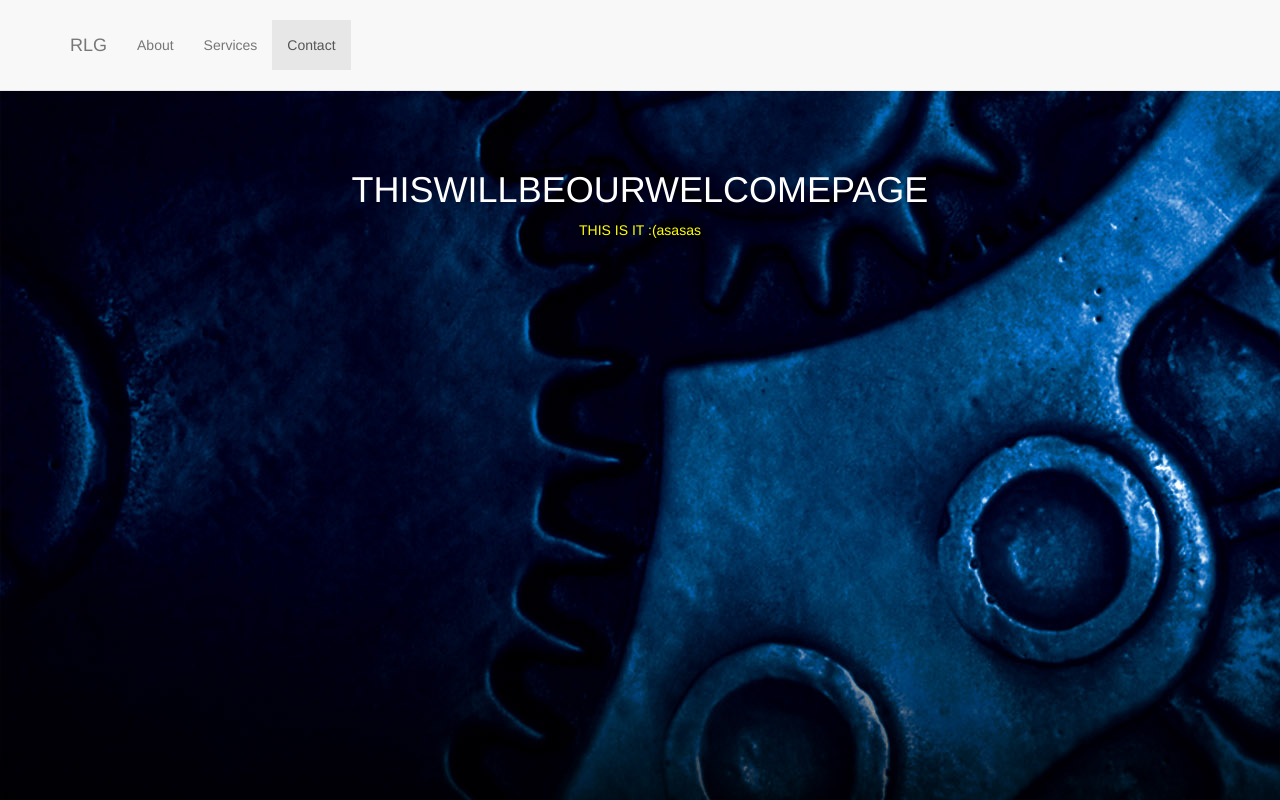
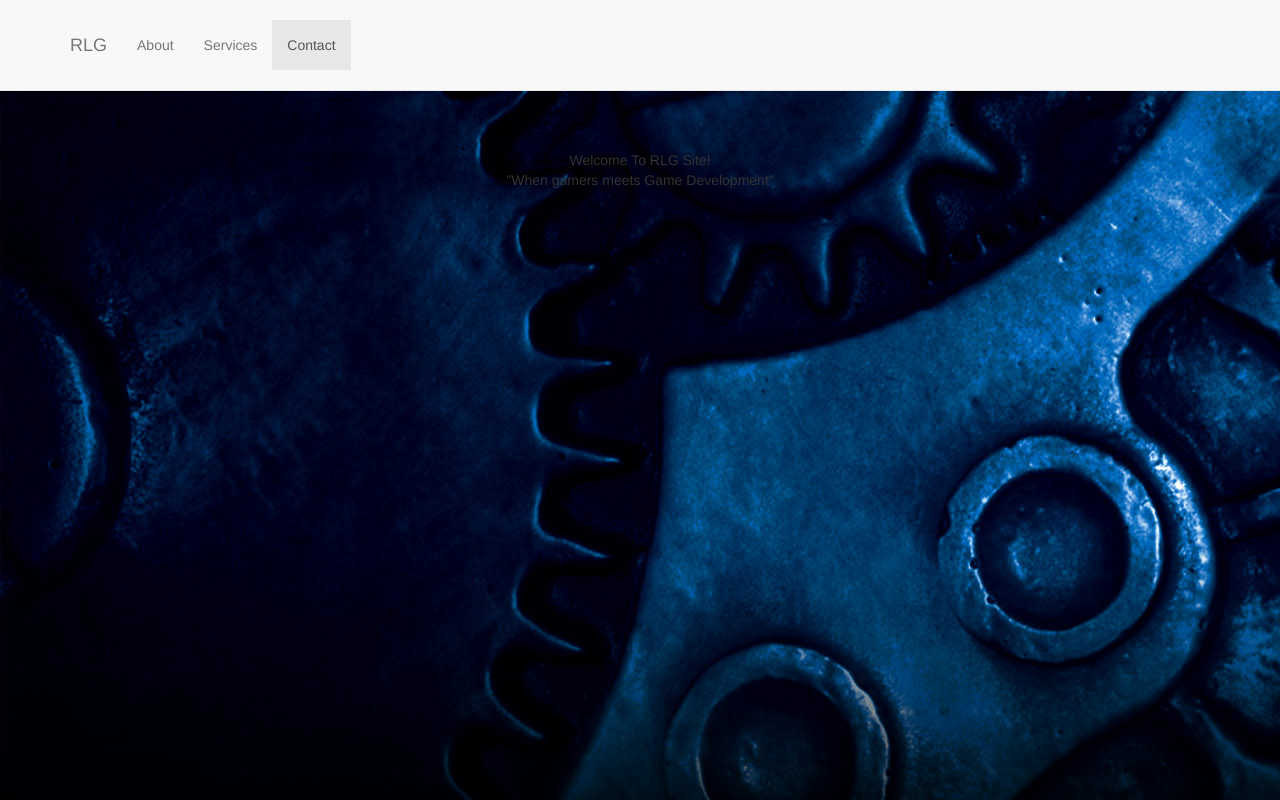
Before and after one commit to itwd103-n392/Resty_Lloyd_Group, a plain HTML site: page index.html in a window 1280 px wide. Shown: the top 800 px of the page. Drawn offline with Linux system fonts and the light colour scheme.

Commit message:
Update index.html
updated

```diff
--- a/index.html
+++ b/index.html
@@ -17,6 +17,7 @@
 	 <link href="style.css" rel="stylesheet">
     <link href="css/scrolling-nav.css" rel="stylesheet">
 
+
     <!-- HTML5 Shim and Respond.js IE8 support of HTML5 elements and media queries -->
     <!-- WARNING: Respond.js doesn't work if you view the page via file:// -->
     <!--[if lt IE 9]>
@@ -33,16 +34,19 @@
     <nav class="navbar navbar-default navbar-fixed-top" role="navigation">
 
         <div class="container">
+
             <div class="navbar-header page-scroll">
+
                 <button type="button" class="navbar-toggle" data-toggle="collapse" data-target=".navbar-ex1-collapse">
+				<link rel="shortcut icon" href="favicon.ico">
                     <span class="sr-only">Toggle navigation</span>
                     <span class="icon-bar"></span>
                     <span class="icon-bar"></span>
                     <span class="icon-bar"></span>
                 </button>
                 <a class="navbar-brand page-scroll" href="#page-top">RLG</a>
+
             </div>
-
             <!-- Collect the nav links, forms, and other content for toggling -->
             <div class="collapse navbar-collapse navbar-ex1-collapse">
                 <ul class="nav navbar-nav">
@@ -69,11 +73,9 @@
     <!-- Intro Section -->
     <section id="intro" class="intro-section">
         <div class="container">
-            <div class="row">
-                <div class="col-lg-12">
-                   <h1> <div id="pinis">THISWILLBEOURWELCOMEPAGE</div></h1>
-					<div id="wip">THIS IS IT :(asasas</div>
-                </div>
+            <div class="intro-text">
+                <div id="introfont1" class="intro-lead-in">Welcome To RLG Site!</div>
+                <div class="intro-heading">"When gamers meets Game Development"</div>
             </div>
         </div>
     </section>
```
